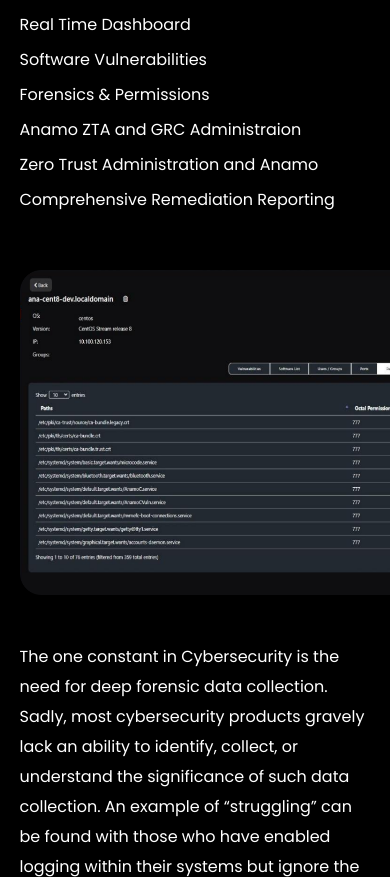
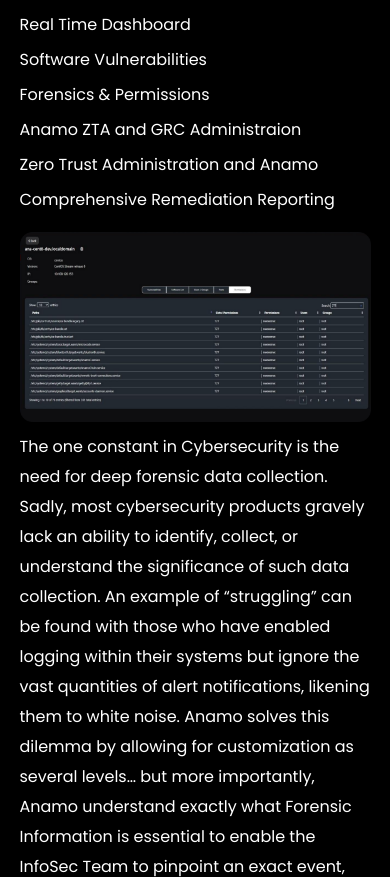
Before and after one commit to deji100/anamo-website-django-version, a Django app: page / in a window 390 px wide. Shown: the part 4208-5085 px from the top of the page. Run offline with Django 5.2, Linux system fonts and the light colour scheme; some libraries are stand-ins or nearby versions.

Commit message:
updated styles

```diff
--- a/landing/static/css/styles.css
+++ b/landing/static/css/styles.css
@@ -1470,6 +1470,11 @@ body::-webkit-scrollbar-thumb {
     .main .faqs .inner .title-desc p {
         width: 100%;
     }
+
+    .main .solution .inner .nav-content .content .img-container img {
+        width: 100%;
+        height: 100%;
+    }
 }
 
 
```
